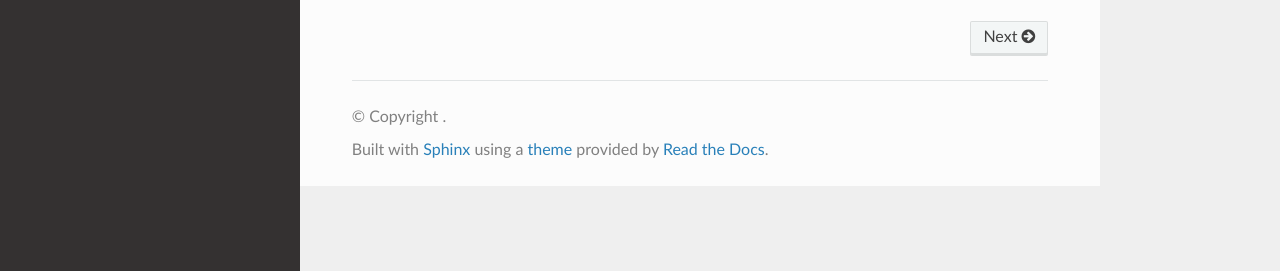
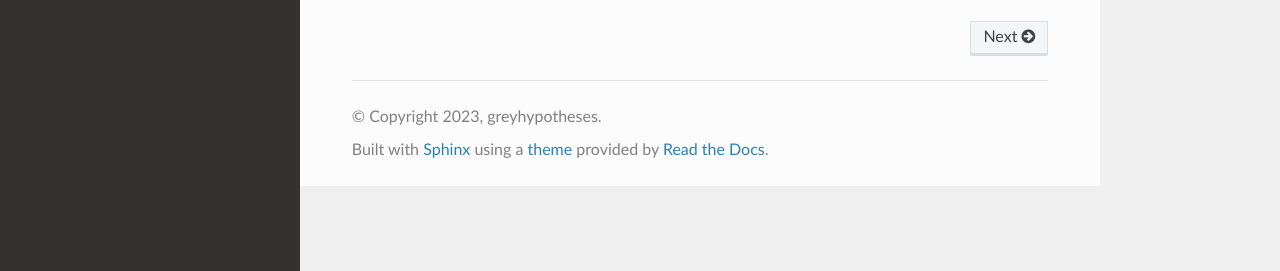
Before and after one commit to thereferences/practice, a Sphinx documentation site: the page built from docs/source/index.rst, in a window 1280 px wide. Shown: the part 626-897 px from the top of the page. Built offline with Sphinx 7.4.7 and the Read the Docs theme 2.0.0, drawn with Linux system fonts in a browser that asks for light colours; some of the changed lines change nothing that is shown.

Commit message:
Update docs/source/conf.py

```diff
--- a/docs/source/conf.py
+++ b/docs/source/conf.py
@@ -15,10 +15,10 @@ import sphinx_design
 
 '''
 Basic
-copyright = '2023, greyhypotheses'
 '''
 project = 'Code of Practice'
 author = 'greyhypotheses'
+copyright = '2023, greyhypotheses'
 release = '0.1'
 
 
```
